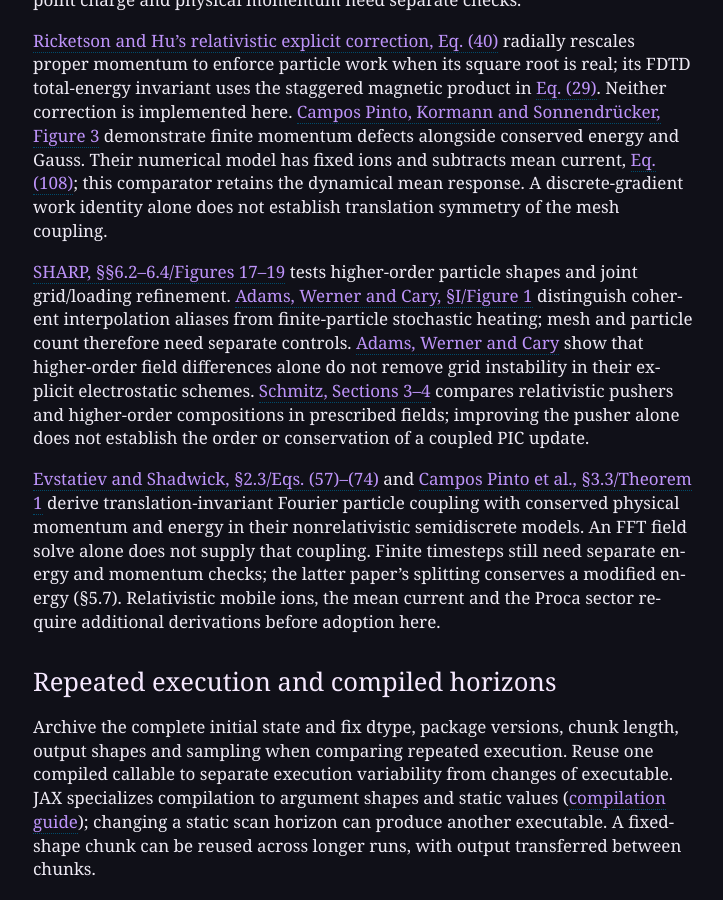
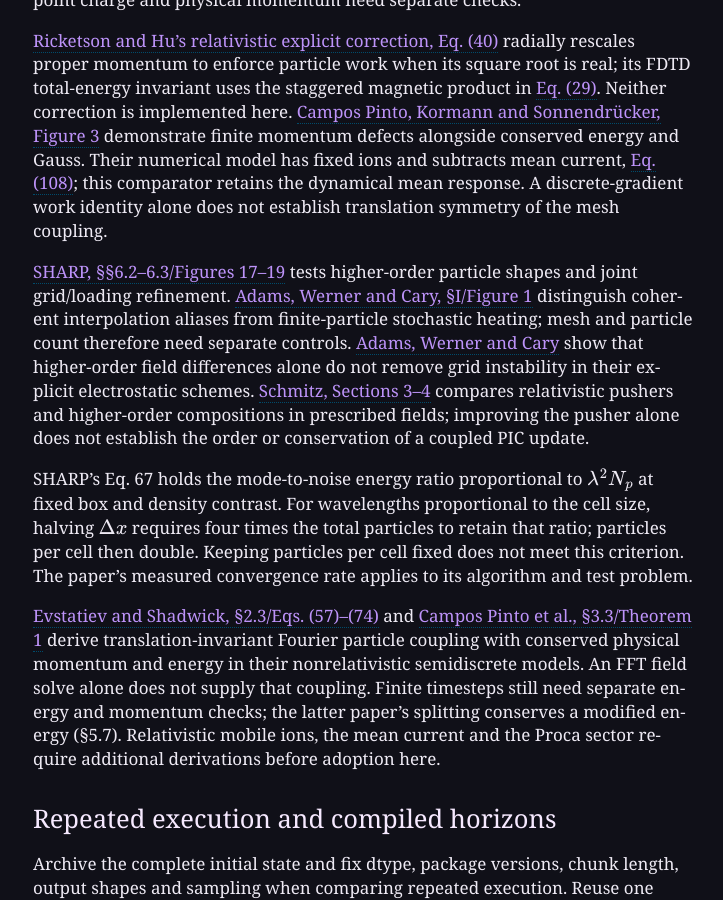
Before and after one commit to uwplasma/Dark-JAX-in-Cell, a Sphinx documentation site: the page built from docs/performance.md, in a window 1280 px wide and 900 px high, scrolled down 24008 px. Shown: the whole window, without its empty margins (387-1110 px from the left). Built offline with Sphinx 7.4.7, drawn with Linux system fonts in a browser that asks for light colours.

Commit message:
Specify the joint particle and mesh refinement criterion

```diff
--- a/docs/performance.md
+++ b/docs/performance.md
@@ -363,7 +363,9 @@
 
 [Ricketson and Hu's relativistic explicit correction, Eq. (40)](https://arxiv.org/html/2605.18542v1#S3.E40) radially rescales proper momentum to enforce particle work when its square root is real; its FDTD total-energy invariant uses the staggered magnetic product in [Eq. (29)](https://arxiv.org/html/2605.18542v1#S2.E29). Neither correction is implemented here. [Campos Pinto, Kormann and Sonnendrücker, Figure 3](https://link.springer.com/article/10.1007/s10915-022-01781-3#Fig3) demonstrate finite momentum defects alongside conserved energy and Gauss. Their numerical model has fixed ions and subtracts mean current, [Eq. (108)](https://link.springer.com/article/10.1007/s10915-022-01781-3#Equ108); this comparator retains the dynamical mean response. A discrete-gradient work identity alone does not establish translation symmetry of the mesh coupling.
 
-[SHARP, §§6.2–6.4/Figures 17–19](https://arxiv.org/html/1702.04732v2) tests higher-order particle shapes and joint grid/loading refinement. [Adams, Werner and Cary, §I/Figure 1](https://arxiv.org/html/2503.13697v2) distinguish coherent interpolation aliases from finite-particle stochastic heating; mesh and particle count therefore need separate controls. [Adams, Werner and Cary](https://arxiv.org/html/2503.13697v2) show that higher-order field differences alone do not remove grid instability in their explicit electrostatic schemes. [Schmitz, Sections 3–4](https://arxiv.org/html/2603.06509v1) compares relativistic pushers and higher-order compositions in prescribed fields; improving the pusher alone does not establish the order or conservation of a coupled PIC update.
+[SHARP, §§6.2–6.3/Figures 17–19](https://arxiv.org/html/1702.04732v2) tests higher-order particle shapes and joint grid/loading refinement. [Adams, Werner and Cary, §I/Figure 1](https://arxiv.org/html/2503.13697v2) distinguish coherent interpolation aliases from finite-particle stochastic heating; mesh and particle count therefore need separate controls. [Adams, Werner and Cary](https://arxiv.org/html/2503.13697v2) show that higher-order field differences alone do not remove grid instability in their explicit electrostatic schemes. [Schmitz, Sections 3–4](https://arxiv.org/html/2603.06509v1) compares relativistic pushers and higher-order compositions in prescribed fields; improving the pusher alone does not establish the order or conservation of a coupled PIC update.
+
+SHARP's Eq. 67 holds the mode-to-noise energy ratio proportional to $\lambda^2N_p$ at fixed box and density contrast. For wavelengths proportional to the cell size, halving $\Delta x$ requires four times the total particles to retain that ratio; particles per cell then double. Keeping particles per cell fixed does not meet this criterion. The paper's measured convergence rate applies to its algorithm and test problem.
 
 [Evstatiev and Shadwick, §2.3/Eqs. (57)–(74)](https://arxiv.org/pdf/1210.3743#page=17) and [Campos Pinto et al., §3.3/Theorem 1](https://link.springer.com/article/10.1007/s10915-024-02708-w) derive translation-invariant Fourier particle coupling with conserved physical momentum and energy in their nonrelativistic semidiscrete models. An FFT field solve alone does not supply that coupling. Finite timesteps still need separate energy and momentum checks; the latter paper's splitting conserves a modified energy (§5.7). Relativistic mobile ions, the mean current and the Proca sector require additional derivations before adoption here.
 
```
Also changed, not shown: docs/kinetic.md (+2 -2 lines).
